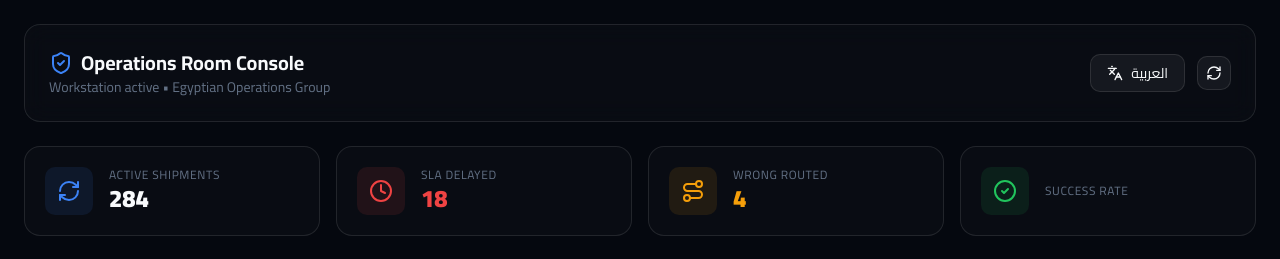
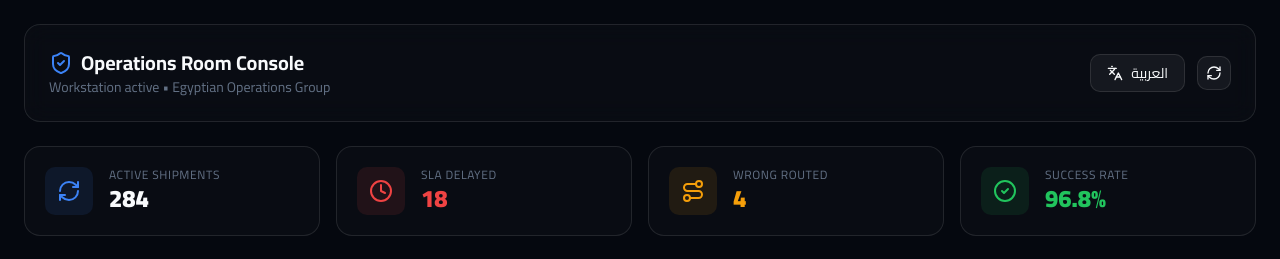
Before and after one commit to islam44563/logishub-enterprise, a Next.js app: page /dashboard/ops in a window 1280 px wide. Shown: the top 259 px of the page. Built offline with nearby package versions, Linux system fonts and the light colour scheme; no server answers; the database is empty.

Commit message:
Update page.tsx

```diff
--- a/src/app/dashboard/ops/page.tsx
+++ b/src/app/dashboard/ops/page.tsx
@@ -153,7 +153,7 @@ export default function OperationsRoomPage() {
           </div>
           <div>
             <span className="text-xs text-muted block uppercase tracking-wider">{t.success}</span>
-            <span className="text-2xl font-black text-success">{stats.success}</span>
+            <span className="text-2xl font-black text-success">{stats.successRate}</span>
           </div>
         </div>
 
```
